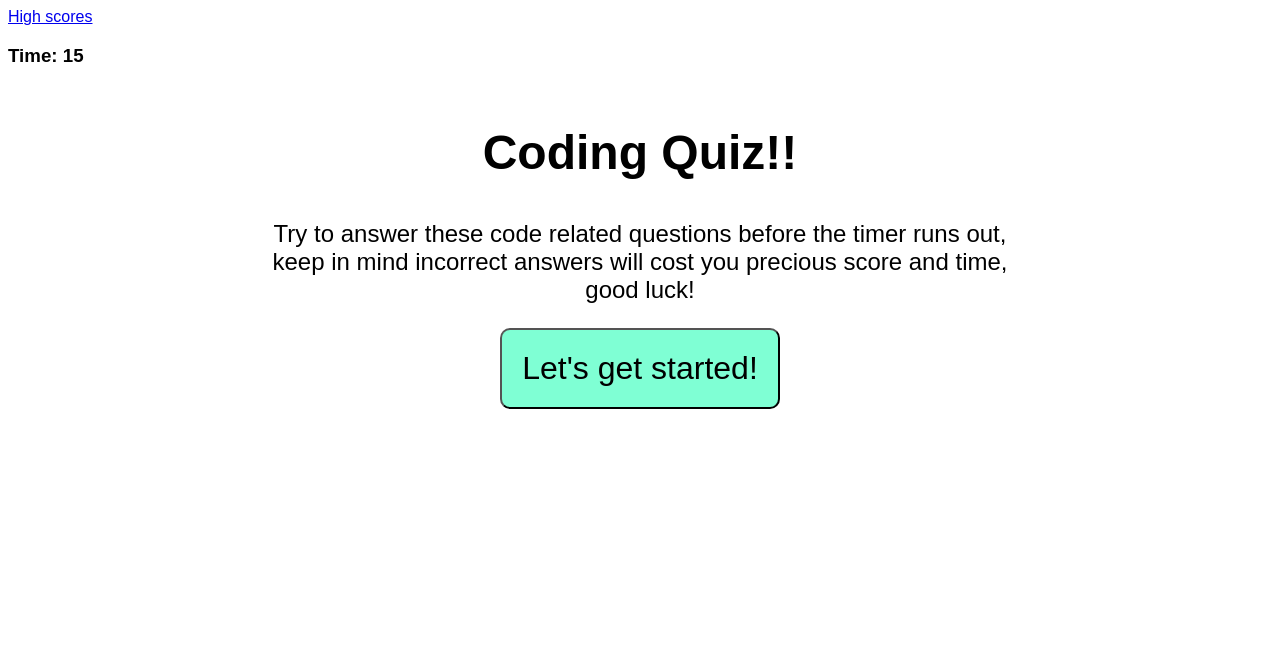
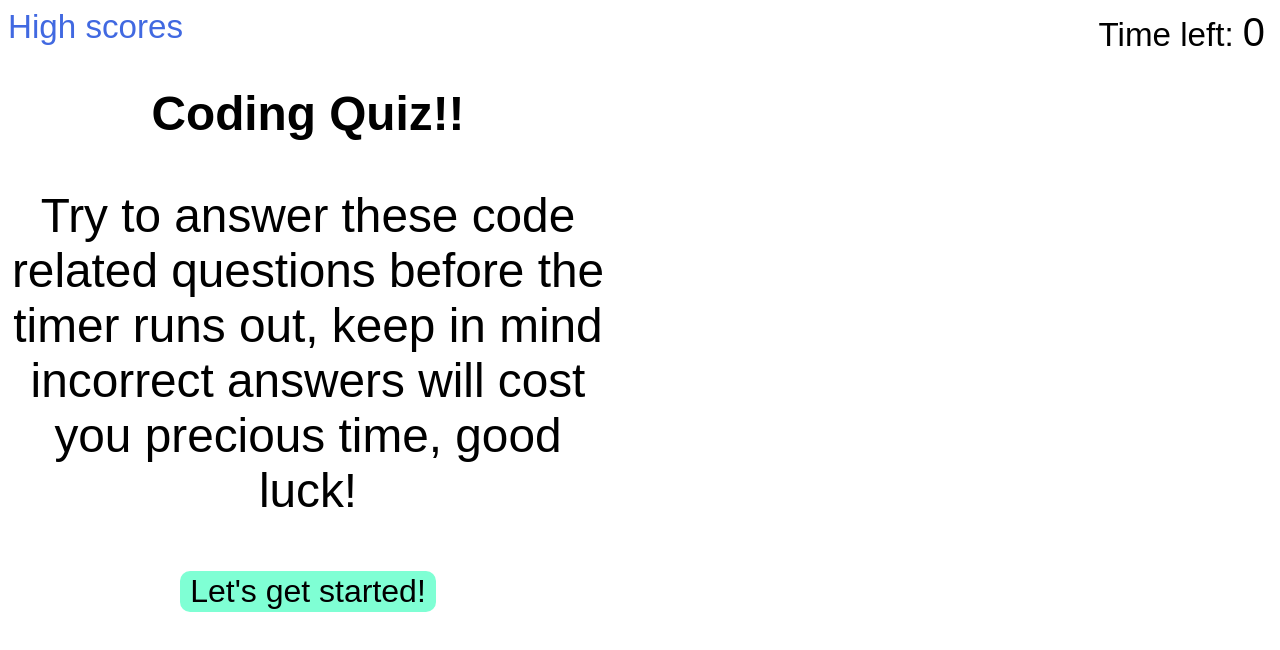
Before and after one commit to FluteMonkey/Coding-Quiz, a plain HTML site: page index.html in a window 1280 px wide. Drawn offline with Linux system fonts and the light colour scheme.

Commit message:
fixed css and starting screen

```diff
--- a/assets/style.css
+++ b/assets/style.css
@@ -1,26 +1,38 @@
 * {
     font-family: Arial, Helvetica, sans-serif;
+    font-size: 120%;
 }
-header {
-    display: flex;
-    justify-content: space-between;
-    margin: 3vh 5vh 0 5vh;
-    font-size: 20px;
-}
-.quiz {
-    display: flex;
-    text-align: center;
-    font-size: 3vh;
-    justify-content: center;
-    margin: auto 30vh auto 30vh;
-    flex-wrap: wrap;
-}
-.question h2 {
-    font-size: 6vh;
+a {
+    color: royalblue;
+    text-decoration: none;
 }
 button {
+    display: inline-block;
     background-color: aquamarine;
     border-radius: 10px;
-    padding: 20px;
+    margin: 5px;
+    padding: 2px 10px;
     font-size: xx-large;
+    border: 0;
+    cursor: pointer;
 }
+button:hover {
+    background-color: aqua;
+}
+.wrapper {
+    margin: 100px auto 9 auto;
+    max-width: 600px;
+}
+.scores {
+    position: absolute;
+    top: 10px;
+    left: 15px;
+  }
+.timer {
+    position: absolute;
+    top: 10px;
+    right: 15px
+}
+.start {
+    text-align: center;
+}
--- a/index.html
+++ b/index.html
@@ -11,14 +11,14 @@
   <body>
 
     <div class="score"><a href="highscores.html">High scores</a>
-    <h3>Time: <span id="timer"></span></h3>
 
-    <section class="quiz">
-      <div class="question">
+    <div class="timer">Time left: <span id="time">0</span></div>
+
+    <section class="wrapper">
+      <div class="start" id="starting-screen">
         <h2>Coding Quiz!!</h2>
-        <p>Try to answer these code related questions before the timer runs out, keep in mind incorrect answers will cost you precious score and time, good luck!</p>
-      </div>
-      <div class="answers">
+        <p>Try to answer these code related questions before the timer runs out,
+           keep in mind incorrect answers will cost you precious time, good luck!</p>
         <button class="btn" id="get_started">Let's get started!</button>
       </div>
     </section>
```
Also changed, not shown: highscores.html (+1 -1 lines).
